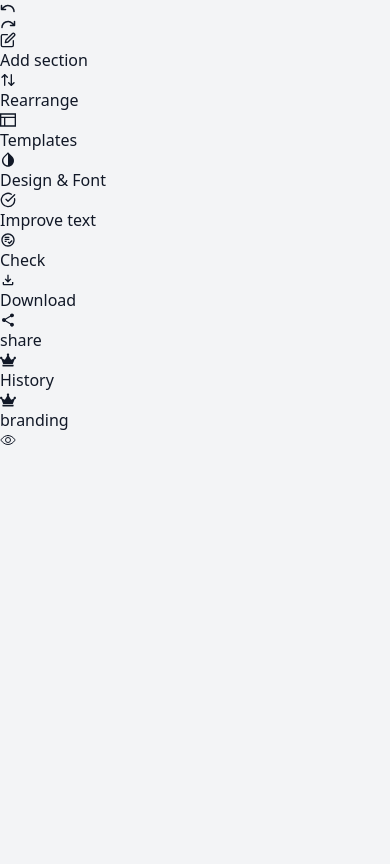
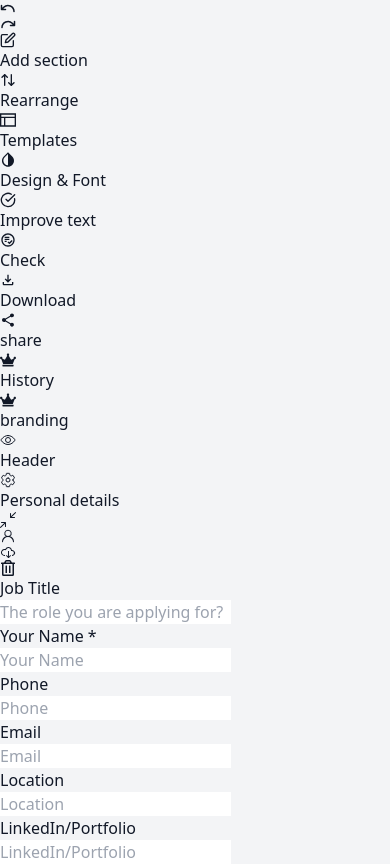
Before and after one commit to Mohammadim1998/resume_builder, a React (Vite) app: page / in a window 390 px wide. Built offline with nearby package versions, Linux system fonts and the light colour scheme.

Commit message:
add header section in project and responsived it

```diff
--- a/src/components/resumeEditor/resumeEditor.tsx
+++ b/src/components/resumeEditor/resumeEditor.tsx
@@ -1,21 +1,21 @@
 import { IoEyeOutline } from "react-icons/io5";
 import Sidebar from "../sidebar/sidebar";
+import Address from "../sections/address/address";
 
 const ResumeEditor = () => {
   return (
-    <section className="w-full h-dvh flex gap-x-10 p-4">
-      <aside className="w-[12%]  bg-white rounded">
+    <section className="w-full h-full flex gap-x-10 p-2 md:p-4">
+      <aside className="w-[12%] bg-white rounded hidden md:flex">
         <Sidebar />
       </aside>
 
-      <div className="relative w-[70%] bg-white shadow-[0px_0px_5px_1px_rgba(0,0,0,0.23)]">
-
-        {/* THIS BOX IS FOR WHEM WE CLICK ON THIS BOX THEN RESEME-PREVEIW OPEN */}
-        <div className="absolute top-0 -right-14 text-2xl w-10 h-10 bg-white cursor-pointer flex justify-center items-center rounded">
+      <div className="relative w-full md:w-[70%] bg-white shadow-[0px_0px_5px_1px_rgba(0,0,0,0.23)] md:p-12 rounded-2xl">
+        {/* THIS BOX IS FOR WHEM WE CLICK ON THIS BOX THEN RESUME-PREVEIW will OPEN */}
+        <div className="absolute top-0 -right-14 text-2xl w-10 h-10 bg-white cursor-pointer hidden md:flex justify-center items-center rounded">
           <IoEyeOutline />
         </div>
 
-
+        <Address />
       </div>
     </section>
   );
--- a/src/components/sections/address/address.tsx
+++ b/src/components/sections/address/address.tsx
@@ -1,7 +1,222 @@
+import { GoPerson } from "react-icons/go";
+import { VscCloudDownload } from "react-icons/vsc";
+import { TbEyeOff } from "react-icons/tb";
+import { FaPhone } from "react-icons/fa6";
+import { MdFolderShared } from "react-icons/md";
+import { IoLocationSharp, IoSettingsOutline } from "react-icons/io5";
+import { useState, useEffect } from "react";
+import { BsArrowsAngleContract } from "react-icons/bs";
+import { FaRegTrashAlt } from "react-icons/fa";
+
 const Address = () => {
-    return (
-        <div>Address</div>
-    )
-}
+  const [isMobile, setIsMobile] = useState(false);
+  const [closeHeaderInMobileState, setCloseHeaderInMobileState] = useState(false);
+
+  useEffect(() => {
+    const checkMobile = () => {
+      setIsMobile(window.innerWidth <= 768);
+    };
+
+    checkMobile();
+    window.addEventListener("resize", checkMobile);
+
+    return () => {
+      window.removeEventListener("resize", checkMobile);
+    };
+  }, []);
+
+  return (
+    <>
+      {!isMobile ? (
+        <div className="w-full flex justify-between items-center">
+          <div className="">
+            <form>
+              <div className="w-full h-10">
+                <input
+                  type="text"
+                  className="w-full h-full border-none outline-none bg-transparent placeholder:text-[#7F7F7F] text-4xl font-semibold"
+                  placeholder="YOUR NAME"
+                />
+              </div>
+              <div className="w-full h-10">
+                <input
+                  type="text"
+                  className="w-full h-full border-none outline-none bg-transparent placeholder:text-[#94CAFF] text-lg font-medium text-[#1E90FF]"
+                  placeholder="The role you are applying for?"
+                />
+              </div>
+
+              <div className="w-full flex items-center justify-start">
+                <div className="flex items-center gap-x-1 ">
+                  <div className="w-3 h-3 flex justify-center items-center text-[#1E90FF]">
+                    <FaPhone />
+                  </div>
+                  <div className="">
+                    <input
+                      type="text"
+                      className="w-full h-full border-none outline-none bg-transparent placeholder:text-[#7F7F7F] text-sm font-medium"
+                      placeholder="Phone"
+                    />
+                  </div>
+                </div>
+                <div className="flex items-center gap-x-1">
+                  <div className="w-3 h-3 flex justify-center items-center text-[#1E90FF]">
+                    @
+                  </div>
+                  <div className="">
+                    <input
+                      type="text"
+                      className="w-full h-full border-none outline-none bg-transparent placeholder:text-[#7F7F7F] text-sm font-medium"
+                      placeholder="Email"
+                    />
+                  </div>
+                </div>
+                <div className="flex items-center gap-x-1">
+                  <div className="w-3 h-3 flex justify-center items-center text-[#1E90FF]">
+                    <MdFolderShared />
+                  </div>
+                  <div className="">
+                    <input
+                      type="text"
+                      className="w-full h-full border-none outline-none bg-transparent placeholder:text-[#7F7F7F] text-sm font-medium"
+                      placeholder="LinkedIn/Portfolio"
+                    />
+                  </div>
+                </div>
+                <div className="flex items-center gap-x-1">
+                  <div className="w-3 h-3 flex justify-center items-center text-[#1E90FF]">
+                    <IoLocationSharp />
+                  </div>
+                  <div className="">
+                    <input
+                      type="text"
+                      className="w-full h-full border-none outline-none bg-transparent placeholder:text-[#7F7F7F] text-sm font-medium"
+                      placeholder="Location"
+                    />
+                  </div>
+                </div>
+              </div>
+            </form>
+          </div>
+
+          {/* This is for right side for user's profile */}
+          <div className="group relative w-40 h-40 flex justify-center items-center">
+            <div className="w-32 h-32 bg-[#EAEAEA] rounded-full flex justify-center items-end text-8xl text-[#8C8C8C]">
+              <GoPerson />
+            </div>
+            <div className="absolute opacity-0 group-hover:opacity-100 left-0 right-0 top-0 bottom-0 flex justify-center items-center gap-x-3 cursor-pointer w-40 h-40 bg-[#18171763] transition-all duration-500 rounded-md">
+              <button className="w-10 h-10 bg-green-400 hover:bg-green-600 transition-all duration-300 flex justify-center items-center rounded text-xl text-white">
+                <VscCloudDownload />
+              </button>
+              <button className="w-10 h-10 bg-red-400 hover:bg-red-600 transition-all duration-300 flex justify-center items-center rounded text-xl text-white">
+                <TbEyeOff />
+              </button>
+            </div>
+          </div>
+          {/* End user's profile */}
+        </div>
+      ) : (
+        <div className={`w-full ${closeHeaderInMobileState ? "h-44 overflow-y-hidden" : "min-h-screen"} bg-white rounded-2xl p-4`}>
+          <div className="flex justify-between items-center mb-6">
+            <span className="font-semibold">Header</span>
+
+            <div className="text-xl cursor-pointer">
+              <IoSettingsOutline />
+            </div>
+          </div>
+          {/* End Header section */}
+
+          <div className="w-full">
+            <div className="">
+              <div className="flex justify-between items-center">
+                <span className="font-normal">Personal details</span>
+
+                <div onClick={() => setCloseHeaderInMobileState((prev) => !prev)} className="text-xl cursor-pointer">
+                  <BsArrowsAngleContract />
+                </div>
+              </div>
+
+              <div className="flex items-center gap-x-4 mt-4">
+                <div className="w-16 h-16 bg-[#EAEAEA] cursor-pointer text-[#8C8C8C] flex justify-center items-end text-5xl rounded-full">
+                  <GoPerson />
+                </div>
+                <div className="w-8 h-8 border-[2px] border-black cursor-pointer flex justify-center items-center text-2xl rounded">
+                  <VscCloudDownload />
+                </div>
+                <div className="w-8 h-8 text-white bg-red-500 cursor-pointer flex justify-center items-center text-xl rounded">
+                  <FaRegTrashAlt />
+                </div>
+              </div>
+              {/* End portfolio */}
+
+              <form className="mt-4 flex flex-col gap-y-2">
+                <div className="flex flex-col gap-y-2">
+                  <span className="">Job Title</span>
+                  <div className="w-full h-10 border-[1px] border-[#AFB4B5] rounded">
+                    <input
+                      type="text"
+                      className="w-full h-full px-2 outline-none placeholder:text-[#AFBBCF] rounded"
+                      placeholder="The role you are applying for?"
+                    />
+                  </div>
+                </div>
+                <div className="flex flex-col gap-y-2">
+                  <span className="">Your Name *</span>
+                  <div className="w-full h-10 border-[1px] border-[#AFB4B5] rounded">
+                    <input
+                      type="text"
+                      className="w-full h-full px-2 outline-none placeholder:text-[#AFBBCF] rounded"
+                      placeholder="Your Name"
+                    />
+                  </div>
+                </div>
+                <div className="flex flex-col gap-y-2">
+                  <span className="">Phone</span>
+                  <div className="w-full h-10 border-[1px] border-[#AFB4B5] rounded">
+                    <input
+                      type="text"
+                      className="w-full h-full px-2 outline-none placeholder:text-[#AFBBCF] rounded"
+                      placeholder="Phone"
+                    />
+                  </div>
+                </div>
+                <div className="flex flex-col gap-y-2">
+                  <span className="">Email</span>
+                  <div className="w-full h-10 border-[1px] border-[#AFB4B5] rounded">
+                    <input
+                      type="text"
+                      className="w-full h-full px-2 outline-none placeholder:text-[#AFBBCF] rounded"
+                      placeholder="Email"
+                    />
+                  </div>
+                </div>
+                <div className="flex flex-col gap-y-2">
+                  <span className="">Location</span>
+                  <div className="w-full h-10 border-[1px] border-[#AFB4B5] rounded">
+                    <input
+                      type="text"
+                      className="w-full h-full px-2 outline-none placeholder:text-[#AFBBCF] rounded"
+                      placeholder="Location"
+                    />
+                  </div>
+                </div>
+                <div className="flex flex-col gap-y-2">
+                  <span className="">LinkedIn/Portfolio</span>
+                  <div className="w-full h-10 border-[1px] border-[#AFB4B5] rounded">
+                    <input
+                      type="text"
+                      className="w-full h-full px-2 outline-none placeholder:text-[#AFBBCF] rounded"
+                      placeholder="LinkedIn/Portfolio"
+                    />
+                  </div>
+                </div>
+              </form>
+            </div>
+          </div>
+        </div>
+      )}
+    </>
+  );
+};
 
 export default Address;
```
